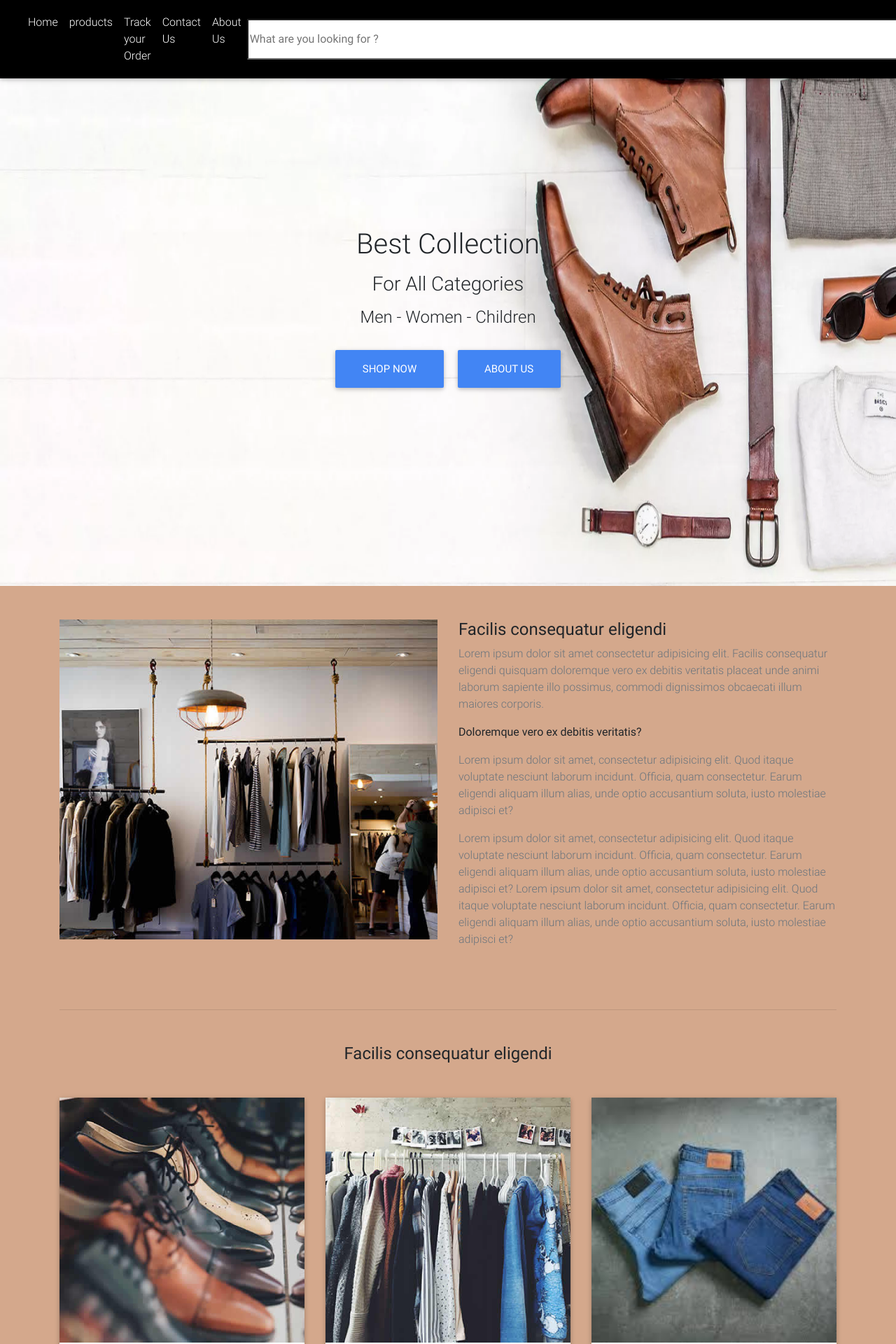
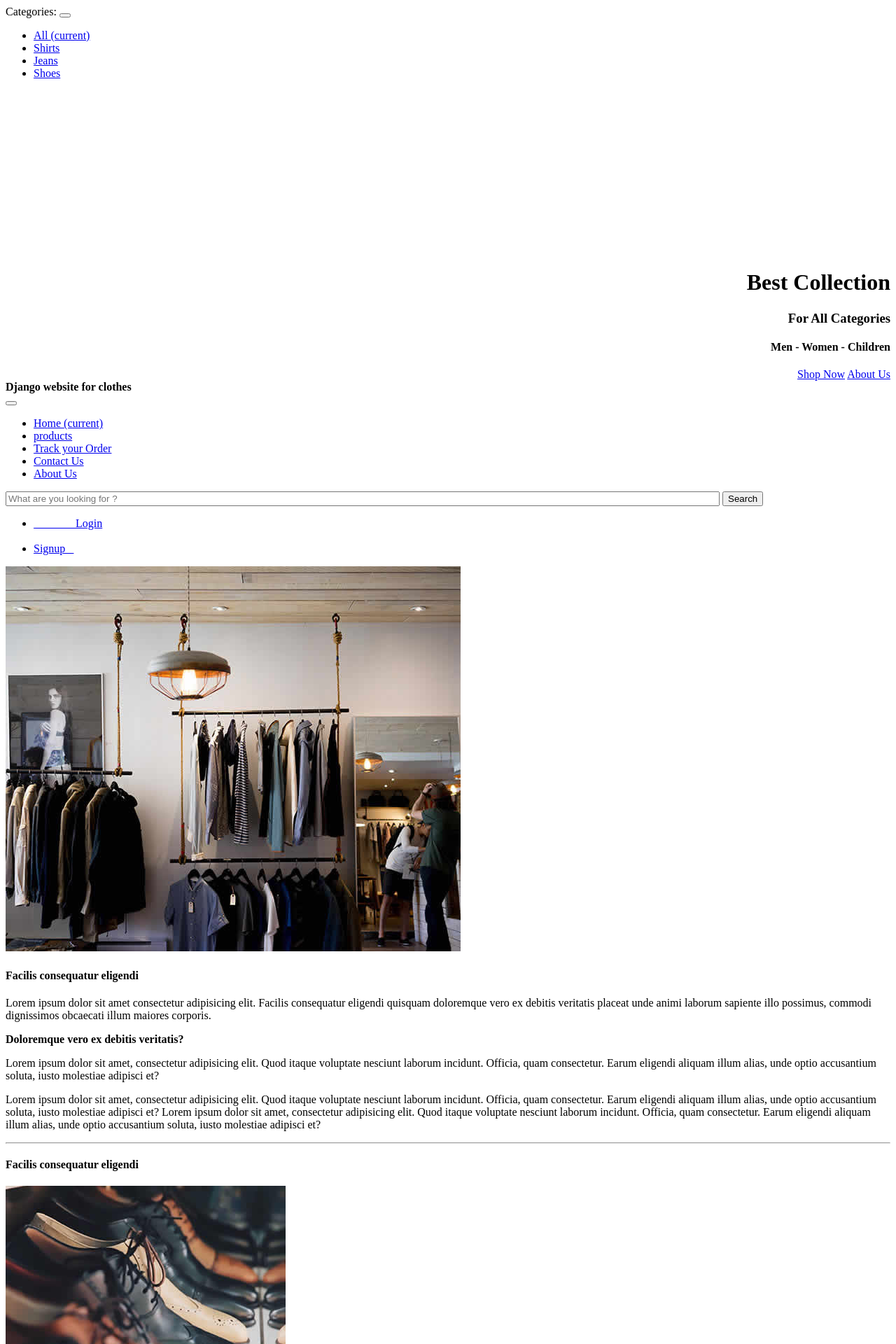
Before and after one commit to Mohamed-Abd-Elazeem/ecommerce-website-django, a Django app: page / in a window 1280 px wide. Shown: the top 1920 px of the page at 70% size. Run offline with Django 3.2, Linux system fonts and the light colour scheme; some libraries are stand-ins or nearby versions.

Commit message:
Update header.html

```diff
--- a/myapp/templates/header.html
+++ b/myapp/templates/header.html
@@ -1,65 +1,31 @@
-{% load static %}
-
-<meta charset="utf-8">
-<meta name="viewport" content="width=device-width, initial-scale=1, shrink-to-fit=no">
-<meta http-equiv="x-ua-compatible" content="ie=edge">
-<title>{% block head_title %}E-commerce Shop{% endblock %}</title>
-
-<link rel="stylesheet" href="https://use.fontawesome.com/releases/v5.8.1/css/all.css">
-<link href="{% static 'css/bootstrap.min.css' %}" rel="stylesheet">
-<link href="{% static 'css/mdb.min.css' %}" rel="stylesheet">
-<link href="{% static 'css/style.min.css' %}" rel="stylesheet">
-
-<style type="text/css">
-  body{
-    min-height: 100vh;
-    display: flex;
-    flex-direction: column;
-    background-color: hsl(23, 45%, 69%);
-    }
-  footer{
-    margin-top: auto;
-    text-align : center;
-    width:100%;
-background-color: rgb(126, 105, 64) !important;
-text-emphasis-color: #5522df !important;
-  }
-  .navbar .nav-link {
-    color: #fff !important;
-  }
-
-  .container2{
-    text-align: center;
-    margin-top: 150px;
-
-  }
-
-  #bgintro {
-  background-image : url("../static/img/Website-Images-FASHION.webp");
-  height: 100vh;
-  margin: 0 auto;
-  text-align: center;
-  background-size: 100% 100%;
-  margin-top: -58.59px;
-}
-
-  #bg1 {
-    background-image : url("../static/img/ezgif-2-8d7656c884-1024x576.webp");
-    height: 100vh;
-    margin: 0 auto;
-    text-align: center;
-    background-size: 100% 100%;
-    margin-top: -10.0px;
-  }
-
-  #bg2 {
-    background-image : url("../static/img/img(3).jpg");
-    height: 100vh;
-    margin: 0 auto;
-    text-align: center;
-    background-size: 100% 100%;
-    margin-top: -10.0px;
-    color:blue;
-  }
-
-</style>
+<!--Navbar-->
+<nav class="navbar navbar-expand-lg navbar-dark mdb-color lighten-6 mt-3 mb-3">
+    <!-- Navbar brand -->
+    <span class="navbar-brand">Categories:</span>
+    <!-- Collapse button -->
+    <button class="navbar-toggler" type="button" data-toggle="collapse" data-target="#basicExampleNav"
+      aria-controls="basicExampleNav" aria-expanded="false" aria-label="Toggle navigation">
+      <span class="navbar-toggler-icon"></span>
+    </button>
+    <!-- Collapsible content -->
+    <div class="collapse navbar-collapse" id="basicExampleNav">
+      <!-- Links -->
+      <ul class="navbar-nav mr-auto">
+        <li class="nav-item active">
+          <a class="nav-link" href="/allproducts">All
+            <span class="sr-only">(current)</span>
+          </a>
+        </li>
+        <li class="nav-item">
+          <a class="nav-link" href="/filter/1">Shirts</a>
+        </li>
+        <li class="nav-item">
+          <a class="nav-link" href="/filter/2">Jeans</a>
+        </li>
+        <li class="nav-item">
+          <a class="nav-link" href="/filter/3">Shoes</a>
+        </li>
+      </ul>
+      <!-- Links -->
+  </nav>
+  <!--/.Navbar-->
```
